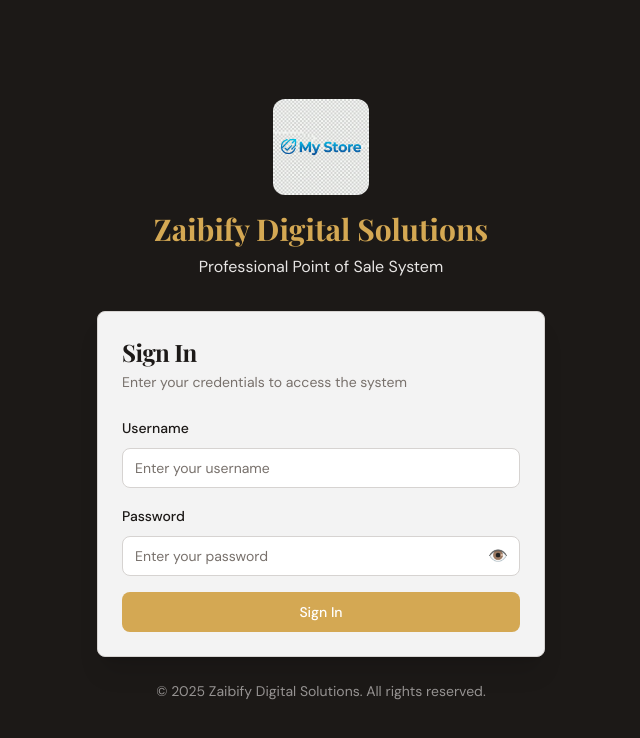
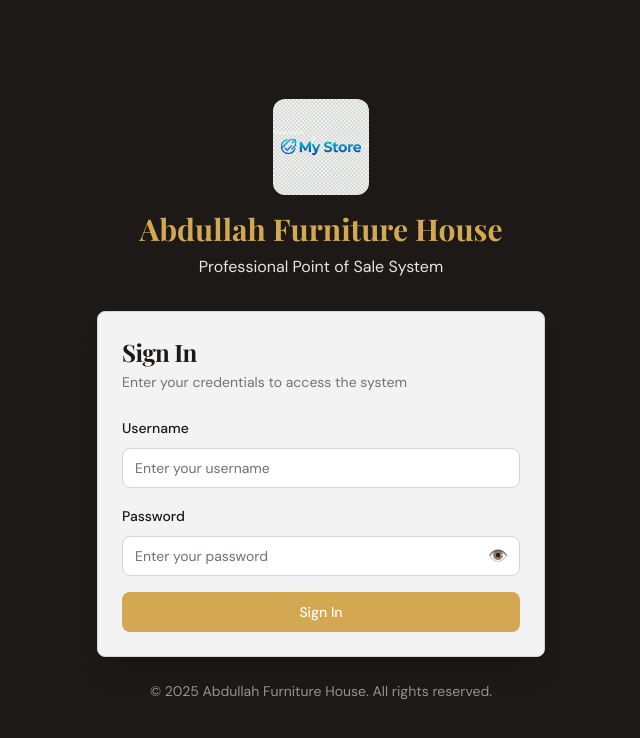
Before and after one commit to zaibifydigitalsolutions/furniturepos2, a React (Vite) app: page /login in a window 1280 px wide. Shown: the top 738 px of the page, without its empty margins (319-959 px from the left). Built offline with nearby package versions, Linux system fonts and the light colour scheme.

Commit message:
Update login page branding to Abdullah Furniture House

```diff
--- a/src/pages/Login.tsx
+++ b/src/pages/Login.tsx
@@ -41,10 +41,10 @@ export default function Login() {
       <div className="w-full max-w-md">
         <div className="text-center mb-8">
           <div className="flex justify-center mb-4">
-            <img src="/logo.png" alt="Zaibify Digital Solutions" className="w-24 h-24 rounded-xl" />
+            <img src="/logo.png" alt="Abdullah Furniture House" className="w-24 h-24 rounded-xl" />
           </div>
           <h1 className="text-3xl font-display font-bold text-accent mb-2">
-            Zaibify Digital Solutions
+            Abdullah Furniture House
           </h1>
           <p className="text-sidebar-text">Professional Point of Sale System</p>
         </div>
@@ -105,7 +105,7 @@ export default function Login() {
         </Card>
 
         <p className="text-center text-sidebar-text/60 text-sm mt-6">
-          © 2025 Zaibify Digital Solutions. All rights reserved.
+          © 2025 Abdullah Furniture House. All rights reserved.
         </p>
       </div>
     </div>
```
